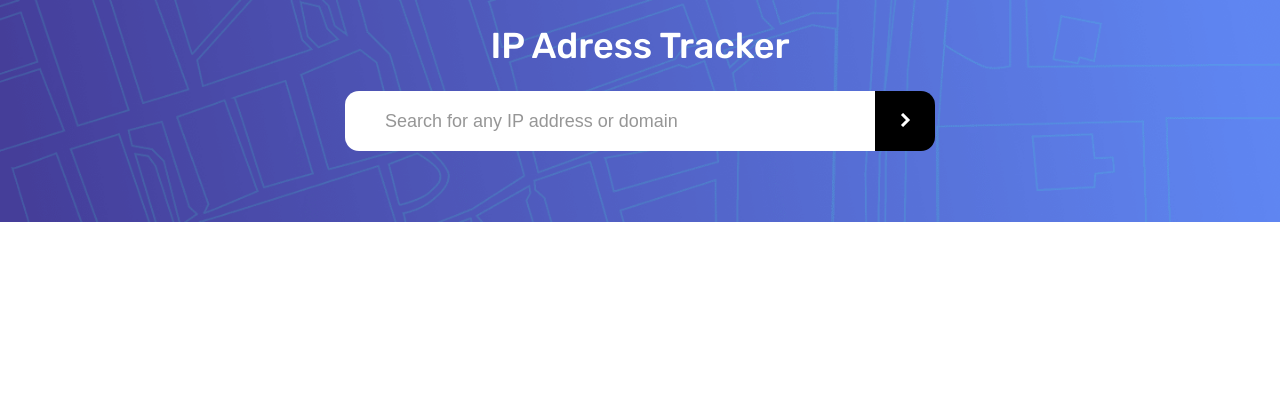
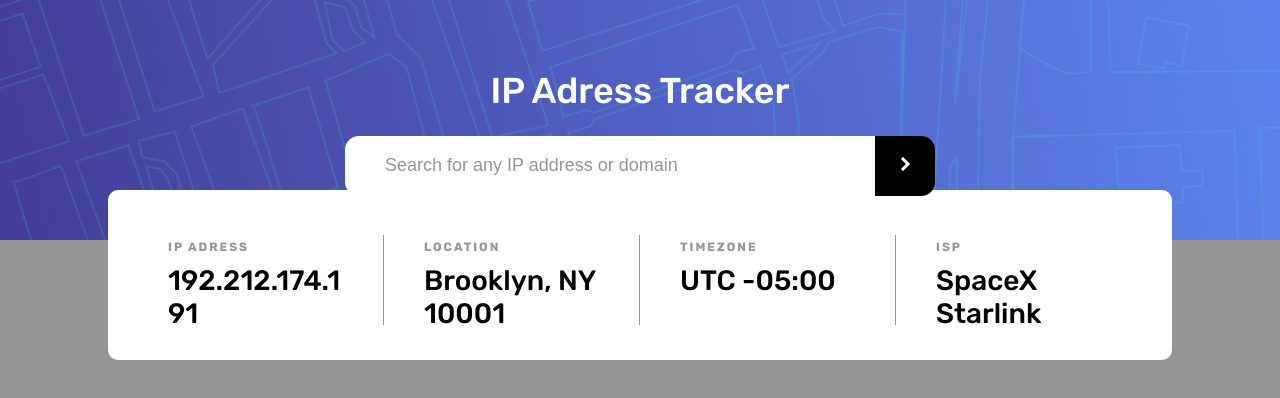
Before and after one commit to jundymek/ip-tracker-vue, a Vue app: page / in a window 1280 px wide. Shown: the top 398 px of the page. Built offline with nearby package versions, Linux system fonts and the light colour scheme; no server answers.

Commit message:
feat: Location component

```diff
--- a/src/App.vue
+++ b/src/App.vue
@@ -1,19 +1,22 @@
 <template>
   <Input />
+  <Location />
 </template>
 
 <script lang="ts">
 import { defineComponent } from "vue";
-import Input from "@/components/Input.vue";
+import Input from "@/components/input/Input.vue";
+import Location from "@/components/location/Location.vue";
 
 export default defineComponent({
   name: "App",
-  components: { Input },
+  components: { Input, Location },
 });
 </script>
 
 <style lang="scss">
 @import url("https://fonts.googleapis.com/css2?family=Rubik:wght@400;500;700&display=swap");
+
 body {
   font-family: "Rubik", sans-serif;
   -webkit-font-smoothing: antialiased;
@@ -22,9 +25,10 @@ body {
   margin: 0;
   padding: 0;
   box-sizing: border-box;
-  background: url("../src/assets/pattern-bg.png");
+  /* background: url("../src/assets/pattern-bg.png");
   background-repeat: no-repeat;
-  background-size: cover;
+  background-size: cover; */
+  background: $darkGray;
   display: flex;
   flex-direction: column;
   align-items: center;
--- a/src/components/Input.vue
+++ b/src/components/input/Input.vue
@@ -10,6 +10,7 @@
           id="ipInput"
           placeholder="Search for any IP address or domain"
           class="input"
+          required
         />
         <button class="button">
           <img src="@/assets/icon-arrow.svg" alt="Arrow" />
@@ -34,7 +35,7 @@ export default defineComponent({
       console.log(error.value);
     };
     onMounted(async () => {
-      await getLocationData();
+      // await getLocationData();
       console.log(locationData);
     });
     return { input, handleSubmit };
@@ -45,10 +46,14 @@ export default defineComponent({
 <style lang="scss" scoped>
 .wrapper {
   width: 100vw;
+  height: 30vh;
   display: flex;
   flex-direction: column;
   justify-content: center;
   align-items: center;
+  background: url("../../assets/pattern-bg.png");
+  background-repeat: no-repeat;
+  background-size: cover;
 }
 .title {
   color: #fff;
--- /dev/null
+++ b/src/components/location/Location.vue
@@ -0,0 +1,75 @@
+<template>
+  <div class="wrapper">
+    <div class="box">
+      <h2 class="title">Ip adress</h2>
+      <p class="value">192.212.174.191</p>
+    </div>
+    <div class="box">
+      <h2 class="title">Location</h2>
+      <p class="value">Brooklyn, NY 10001</p>
+    </div>
+    <div class="box">
+      <h2 class="title">Timezone</h2>
+      <p class="value">UTC -05:00</p>
+    </div>
+    <div class="box">
+      <h2 class="title">ISP</h2>
+      <p class="value">SpaceX Starlink</p>
+    </div>
+  </div>
+</template>
+
+<script lang="ts">
+import { defineComponent } from "vue";
+
+export default defineComponent({
+  setup(props) {
+    console.log(props);
+  },
+});
+</script>
+
+<style lang="scss" scoped>
+.wrapper {
+  display: grid;
+  grid-template-columns: repeat(4, minmax(0, 1fr));
+  padding: 0px 20px;
+  background: #fff;
+  width: 80%;
+  height: 170px;
+  margin: 0 auto;
+  margin-top: -50px;
+  overflow: hidden;
+  border-radius: 10px;
+}
+
+.box {
+  display: flex;
+  flex-direction: column;
+  overflow-wrap: break-word;
+  padding: 40px 40px;
+  position: relative;
+  &:not(:last-child):after {
+    position: absolute;
+    content: "";
+    width: 1px;
+    height: 50%;
+    background: $darkGray;
+    top: 50%;
+    right: 0;
+    transform: translateY(-50%);
+  }
+
+  & .title {
+    color: $darkGray;
+    letter-spacing: 2px;
+    font-size: 12px;
+    text-transform: uppercase;
+  }
+  & .value {
+    margin: 0;
+    font-size: 28px;
+    font-weight: 500;
+  }
+}
+</style>
--- a/src/composables/useGetLocation.ts
+++ b/src/composables/useGetLocation.ts
@@ -14,9 +14,7 @@ export const useGetLocation = (): {
     isLoading.value = true;
     try {
       const response = await fetch(
-        `https://geo.ipify.org/api/v1?apiKey=${
-          process.env.VUE_APP_API_KEY
-        }${checkInput(value)}`
+        `http://ip-api.com/json/${value}?fields=status,message,country,countryCode,regionName,city,lat,lon,timezone,offset,isp,query`
       );
       const data = await response.json();
       locationData.value = data;
```
